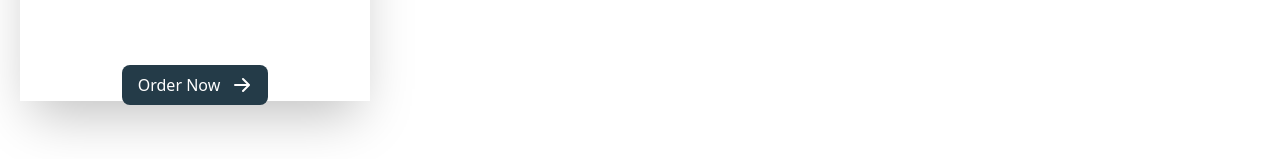
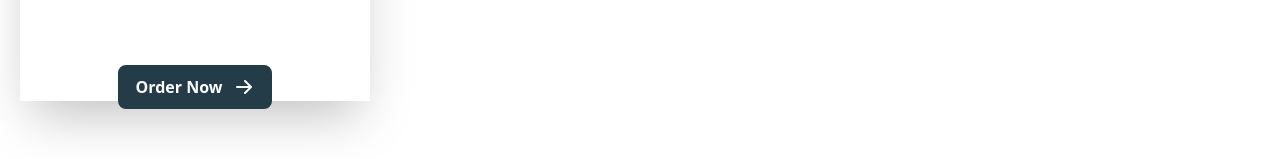
Before and after one commit to ZIHAD22/react-router-app, a React (Create React App) app: page /foods in a window 1280 px wide. Shown: the part 425-584 px from the top of the page. Built offline with nearby package versions, Linux system fonts and the light colour scheme.

Commit message:
some hover effect add

```diff
--- a/src/components/Item/Item.jsx
+++ b/src/components/Item/Item.jsx
@@ -13,7 +13,7 @@ const Item = () => {
       <div className="m-2">
         <h1 className="text-2xl mt-5">Teriyaki Chicken Casserole</h1>
         <h5 className="text-[18px] mt-5">Category: Chicken</h5>
-        <button className="flex px-4 mt-16 py-2 text-white rounded-lg mx-auto bg-[#243b48]">
+        <button className="flex px-4 mt-16 py-2 text-white border-2 font-bold border-[#243b48] rounded-lg mx-auto bg-[#243b48] hover:bg-white hover:text-black duration-500 hover:border-2 hover:font-bold">
           Order Now <ArrowRightIcon className="w-5 h-6 ml-3" />
         </button>
       </div>
```
